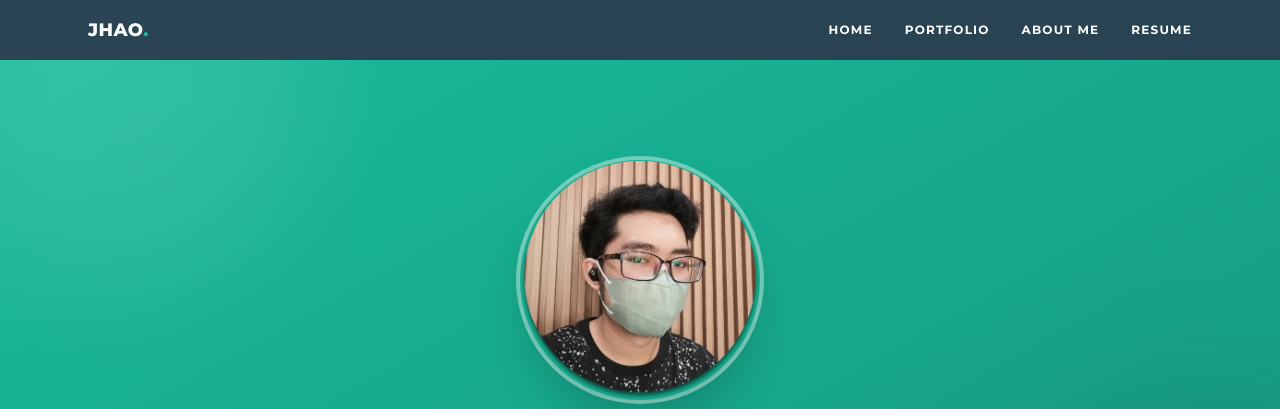
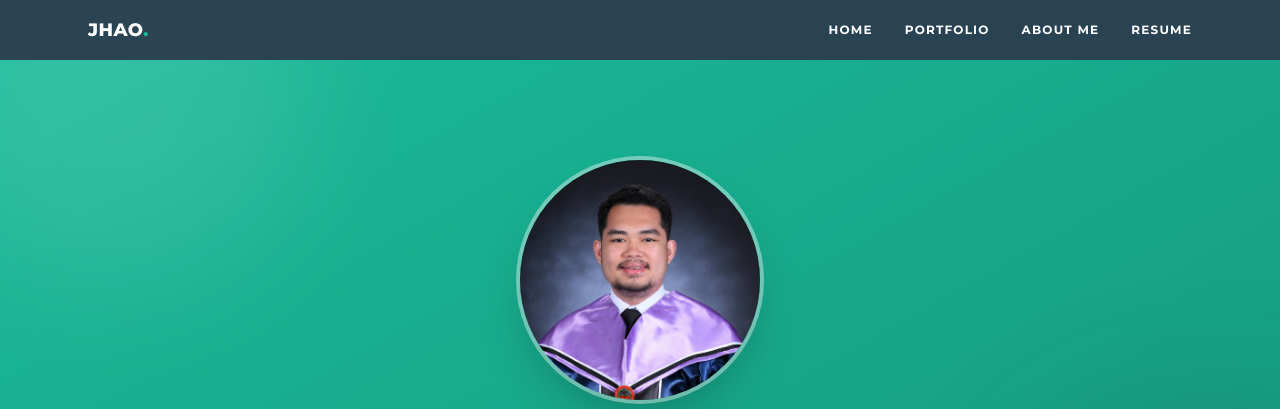
Before and after one commit to Jhao120200/my-portfolio, a plain HTML site: page index.html in a window 1280 px wide. Shown: the top 409 px of the page. Drawn offline with nearby package versions, Linux system fonts and the light colour scheme.

Commit message:
dp changes

```diff
--- a/index.html
+++ b/index.html
@@ -181,7 +181,7 @@
             style="animation-delay:3s"></div>
 
         <div class="relative max-w-2xl mx-auto flex flex-col items-center">
-            <img src="assets/img/Jhaoo.png" alt="Jhao avatar"
+            <img src="assets/img/me.jpg" alt="Jhao avatar"
                 class="w-48 h-48 lg:w-60 lg:h-60 rounded-full object-cover ring-4 ring-white/40 shadow-2xl mb-8" />
             <h1 class="font-heading font-extrabold uppercase text-4xl lg:text-6xl leading-tight mb-3">Hi! I'm Jhao</h1>
             <p class="font-heading font-light text-lg lg:text-2xl text-white/90">Freelance Graphic Designer</p>
```
Also changed, not shown: assets/img/me.jpg (added).
